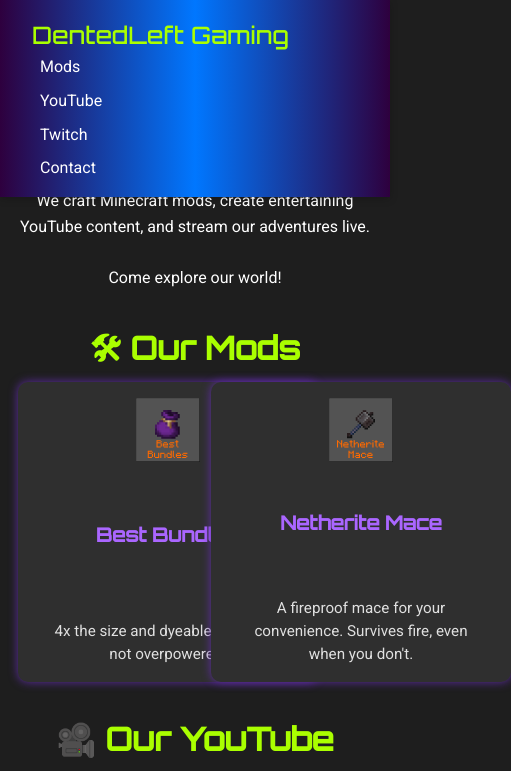
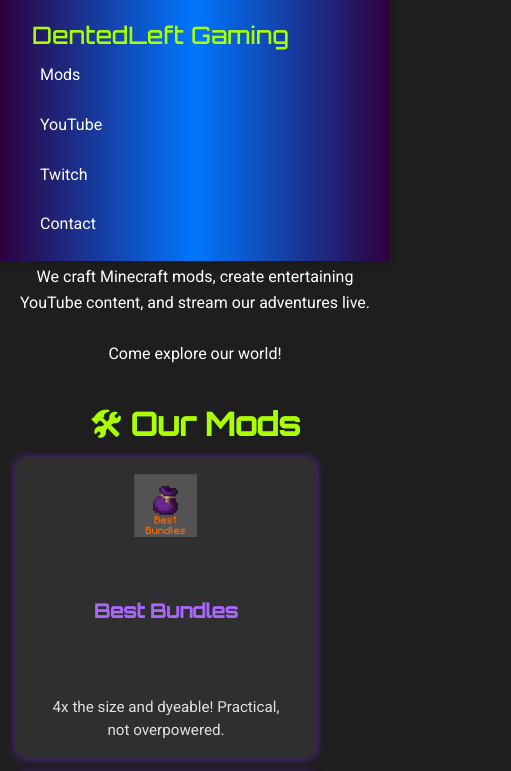
Before and after one commit to DentedLeft/dentedleft.github.io, a plain HTML site: page index.html in a window 390 px wide. Shown: the top 771 px of the page, 511 px wide, since content can reach past the window. Drawn offline with Linux system fonts and the light colour scheme.

Commit message:
- Attempt fix on mobile

```diff
--- a/css/main.css
+++ b/css/main.css
@@ -77,6 +77,7 @@
   text-align: center;
   max-width: 800px;
   margin: 0 auto 2rem;
+  margin-top: 1rem;
 }
 
 .section {
@@ -137,8 +138,8 @@
 }
 
 .card-img {
-  width: 64px;
-  height: 64px;
+  width: 256px;
+  height: 256px;
   margin: 0 auto 0.75rem;
   object-fit: contain;
 }
@@ -195,41 +196,6 @@
   z-index: 1000;
 }
 
-@media (max-width: 600px) {
-  header {
-    flex-direction: column;
-    align-items: flex-start;
-  }
-
-  nav ul {
-    flex-direction: right;
-    gap: 0.5rem;
-    width: 25%;
-  }
-
-  .intro h1 {
-    font-size: 1.8rem;
-  }
-
-  .card-container {
-  display: flex;
-  flex-wrap: wrap;
-  justify-content: center;
-  align-items: stretch;
-  gap: 1rem;
-}
-
-  .card-link {
-    flex: 0 1 45%;  /* Two per row with spacing */
-    max-width: 45%;
-  }
-
-  footer {
-    position: static;
-    margin-top: 2rem;
-  }
-}
-
 /* Card Container */
 .card-container {
   display: flex;
@@ -274,3 +240,52 @@
   height: auto;
   margin: 0 auto;
 }
+
+@media (max-width: 600px) {
+
+  main {
+    padding-top: 140px; /* accommodate multi-line header */
+  }
+
+  header {
+    flex-direction: column;
+    align-items: flex-start;
+  }
+
+  nav ul {
+    flex-direction: column;
+    width: 100%;
+    gap: 0.5rem;
+  }
+
+  nav li {
+    width: 100%;
+  }
+
+  nav li a {
+    display: block;
+    width: 100%;
+  }
+
+  .intro h1 {
+    font-size: 1.8rem;
+  }
+
+  .card-container {
+  display: flex;
+  flex-wrap: wrap;
+  justify-content: center;
+  align-items: stretch;
+  gap: 1rem;
+}
+
+  .card-link {
+    flex: 0 1 100%;
+    max-width: 100%;
+  }
+
+  footer {
+    position: static;
+    margin-top: 2rem;
+  }
+}
```
